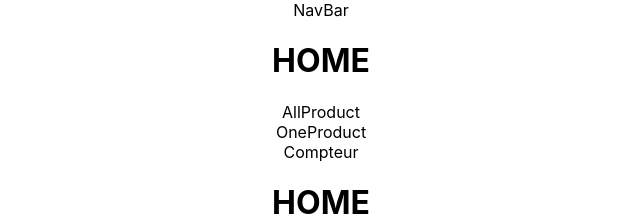
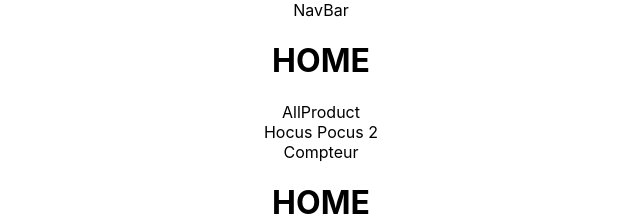
Before and after one commit to WildCodeSchool/2022-09-JS-RMT-JSCREW-projet2-team3, a React app in the folder frontend/: page / in a window 1280 px wide. Shown: the top 216 px of the page, without its empty margins (319-959 px from the left). Built offline with nearby package versions, Linux system fonts and the light colour scheme; the HTML template or start-up script is replaced by a standard one.

Commit message:
récuperation d'un film et passage d'un props vers one-product

```diff
--- a/frontend/src/App.jsx
+++ b/frontend/src/App.jsx
@@ -16,7 +16,7 @@ function App() {
       <NavBar />
       <Home filmsData={filmsData} />
       <AllProduct filmsData={filmsData} />
-      <OneProduct filmsData={filmsData} />
+      <OneProduct filmData={filmsData[0]} />
       <Compteur />
       <Subscribe />
       <Footer />
--- a/frontend/src/pages/OneProduct.jsx
+++ b/frontend/src/pages/OneProduct.jsx
@@ -1,5 +1,5 @@
-function OneProduct() {
-  return <div>OneProduct</div>;
+function OneProduct({filmData}) {
+  return <div>{filmData.original_title}</div>;
 }
 
 export default OneProduct;
```
Also changed, not shown: frontend/.eslintrc.json.
